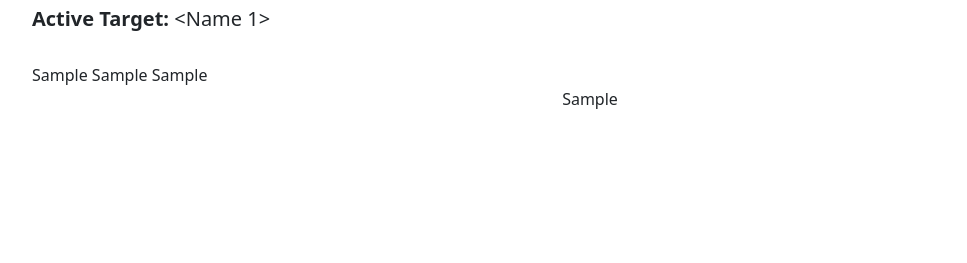
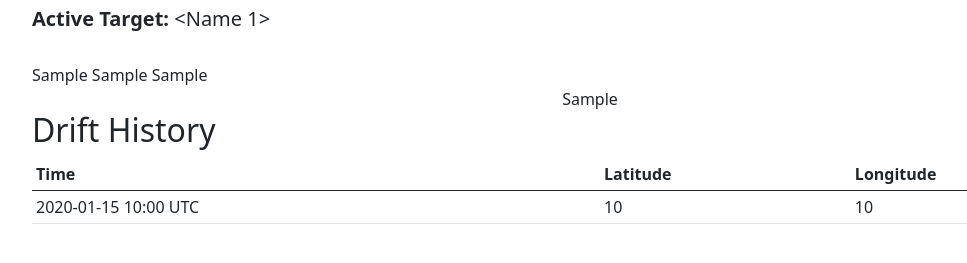
Before and after one commit to wrightni/azure_buoy_tracking, a Flask app: template templates/overview.html in a window 1280 px wide. Shown: the part 252-515 px from the top of the page, without its empty margins (50-1017 px from the left). Run offline with Flask 2, Linux system fonts and the light colour scheme; data comes from the database, SQL or seed files in the repository; both versions use the stored data as it was after the commit; the template is opened without the code that fills it: values that come from a table or form of the project are taken from there, most other values are stand-ins (such as "Sample title", 1, 10 or a date in 2020); parts of the project's set-up code (start-up, migrations or seed data) failed here and were passed over.

Commit message:
Fixed plot scaling; added full record to overview

```diff
--- a/app.py
+++ b/app.py
@@ -9,6 +9,7 @@ from bokeh.resources import INLINE
 from bokeh.embed import components
 from bokeh.plotting import figure, output_file
 from bokeh.palettes import Greys6, Set1
+from bokeh.tile_providers import CARTODBPOSITRON, get_provider
 #from bokeh.transform import factor_cmap
 from datetime import datetime, timedelta
 from forecast_position import simple_forecast, advanced_forecast
@@ -124,6 +125,8 @@ def overview():
 
     active_buoy = Variables.query.filter_by(key_string='primary_buoy').first().value_txt
 
+    drift_history = query_buoy_data(n_pts='all')
+
     p = make_plot()
 
     script, div = components(p)
@@ -134,6 +137,7 @@ def overview():
         lkp=last_known_point,
         obs_age=obs_age,
         active_buoy=active_buoy,
+        drift_history=drift_history,
         plot_script=script,
         plot_div=div,
         js_resources=INLINE.render_js(),
@@ -202,7 +206,7 @@ def satellite():
 
     active_buoy = Variables.query.filter_by(key_string='primary_buoy').first().value_txt
 
-    p = make_plot(forecast='a', size=(600, 600), record='full')
+    p = make_plot(forecast='a', size=(600, 600), record='partial')
 
     script, div = components(p)
     return render_template(
@@ -229,6 +233,8 @@ def query_buoy_data(n_pts=1):
     # If only 1 point was requested, return as an item instead of a list with len=1
     if n_pts == 1:
         return Buoy.query.filter_by(buoy=primary_buoy).order_by(Buoy.date.desc()).limit(n_pts)[0]
+    elif n_pts == 'all':
+        return Buoy.query.filter_by(buoy=primary_buoy).order_by(Buoy.date.desc())
     else:
         return Buoy.query.filter_by(buoy=primary_buoy).order_by(Buoy.date.desc()).limit(n_pts)
 
@@ -300,13 +306,16 @@ def update_bouy(current_time, time_since_update, buoy_id):
     Updates the database with new buoy positions for a single target.
     """
     # The number of positions requested is
-    #   the number of hours since the last update + 2
-    n_pos = int(time_since_update.total_seconds()/(3600)) + 2
-    if n_pos > 20:
-        n_pos = 20
+    #   the number of hours since the last update * 6 (10min update)
+    n_pos = int(time_since_update.total_seconds()/(3600)) * 6
 
+    # Max download of 8 days, 6 updates per hour
+    if n_pos > 8 * 24 * 6:
+        n_pos = 8 * 24 * 6
+    if n_pos < 2:
+        n_pos = 2
     # Download the most recent data from the buoy
-    new_points = fetch_by_buoyid(buoy_id, n_pos=n_pos + 2)
+    new_points = fetch_by_buoyid(buoy_id, n_pos=n_pos)
 
     # Add any buoy points to the DB if they do not already exist
     for pos_time, lat, lon in new_points:
@@ -324,7 +333,7 @@ def update_forecast(forecast_method='s'):
     if forecast_method == 's':
         update_freq = 6 # Number of updates per hour
         # Select the last 8 buoy points
-        n_pts = 6 * update_freq
+        n_pts = 8 * update_freq
         drift_track = [(0, 0, 0) for _ in range(n_pts)]
 
         points = query_buoy_data(n_pts=n_pts)
@@ -388,9 +397,6 @@ def update_forecast(forecast_method='s'):
     last_update = Variables.query.filter_by(key_string='{}_update'.format(forecast_method)).first()
     last_update.value = datetime.utcnow()
     db.session.commit()
-    # Set time since update to 0
-    #time_since_update = timedelta(hours=0)
-    #return time_since_update
 
 
 def make_plot(forecast=None, size=(800, 800), record='full'):
@@ -402,13 +408,13 @@ def make_plot(forecast=None, size=(800, 800), record='full'):
         #drift_history = pd.read_sql("buoy", db.session.bind)
         last_idx = drift_history.last_valid_index()
         drift_history.sort_values(by='date', inplace=True)
-        drift_history = drift_history.iloc[last_idx-125:]
+        drift_history = drift_history.iloc[last_idx-144:]
     else:
         drift_history = pd.read_sql("select * from buoy where buoy='{}'".format(buoy_id),
                                     db.session.bind, parse_dates=['date'])
         last_idx = drift_history.last_valid_index()
         drift_history.sort_values(by='date', inplace=True)
-        drift_history = drift_history.iloc[last_idx-125:]
+        # drift_history = drift_history.iloc[last_idx-375:]
         #drift_history = pd.read_sql("buoy", db.session.bind)
 
     # If requested to show the forecast, read that data and plot it in red.
@@ -448,17 +454,12 @@ def make_plot(forecast=None, size=(800, 800), record='full'):
                                             method=method_fc
                                             ))
 
-    p = figure(title="Drift History", sizing_mode="fixed",
-               plot_width=size[0], plot_height=size[1], tools=["pan,wheel_zoom,box_zoom,reset", ht])
+    p = figure(title="Drift History", sizing_mode="scale_both", aspect_ratio=3,
+               tools=["pan,wheel_zoom,box_zoom,reset", ht])
+
     p.xaxis.axis_label = "Longitude"
     p.yaxis.axis_label = "Latitude"
     p.circle('x', 'y', source=data_source, color='black', fill_alpha=0.4, size=10, legend_label='Drift History')
     p.circle('x', 'y', source=data_source_forecast, color=color, fill_alpha=0.8, size=10, legend_label=forecast_legend)
-    # Set the x and y limits
-    x_mean = np.mean(drift_history['lat'].values)
-    y_mean = np.mean(drift_history['lon'].values)
-    x_range = np.max(drift_history['lon'].values)
-    # 25km in each direction
-    p.y_range = Range1d(x_mean-0.25, x_mean+0.25)
-    p.x_range = Range1d(y_mean-0.75, y_mean+0.75)
+
     return p
--- a/static/active_buoys.json
+++ b/static/active_buoys.json
@@ -2,5 +2,9 @@
     "300534061090050":
         {"source": "https://api.pacificgyre.com/api2/getData.aspx",
         "type": "PacificGyre"
+    },
+    "300534061095090":
+        {"source": "https://api.pacificgyre.com/api2/getData.aspx",
+        "type": "PacificGyre"
     }
 }
--- a/templates/overview.html
+++ b/templates/overview.html
@@ -18,13 +18,13 @@
         </div>
     </div>
     <div class="row">
-      <div class="col">
+        <div class="col">
         <h5><b>Last Known Position:</b> {{ lkp.lat }}, {{ lkp.lon }}</h5>
         <h5><b>Last Report:</b> {{ lkp.date }} UTC ({{ obs_age }} ago)</h5>
         <h5><b>Active Target:</b> {{ active_buoy }}</h5>
-      </div>
+        </div>
     </div>
-  </div>
+</div>
 
 <br/>
 
@@ -44,4 +44,26 @@
     </body>
 </div>
 
+<div class="container">
+    <h2>Drift History</h2>
+    <table class="table table-sm sortable">
+    <thead>
+        <tr>
+        <th scope="col">Time</th>
+        <th scope="col">Latitude</th>
+        <th scope="col">Longitude</th>
+        </tr>
+    </thead>
+    <tbody>
+        {% for point in drift_history %}
+        <tr>
+        <td>{{ point.date.strftime("%Y-%m-%d %H:%M") }} UTC</td>
+        <td>{{ point.lat|round(5) }}</td>
+        <td>{{ point.lon|round(5) }}</td>
+        </tr>
+        {% endfor %}
+    </tbody>
+    </table>
+</div>
+
 {% endblock %}
--- a/templates/pilot.html
+++ b/templates/pilot.html
@@ -6,7 +6,6 @@
 
 <div class="container">
   <div class="row">
-    <div class="col">
     <h2>Last Known Position</h2>
     <table class="table table-sm">
       <thead>
@@ -45,7 +44,7 @@
       </tbody>
     </table>
   </div>
-    <div class="col">
+  <div class="row">
     <div class="container">
       <br/>
       <head>
@@ -67,7 +66,6 @@
     </figure>
   </div>
 </div>
-</div>
 
 
 {% endblock %}
```
Also changed, not shown: data_fetch.py (+6 -3 lines), templates/satellite.html (+19 -20 lines), database.db. Lines whose indentation alone changed are shown as unchanged.
